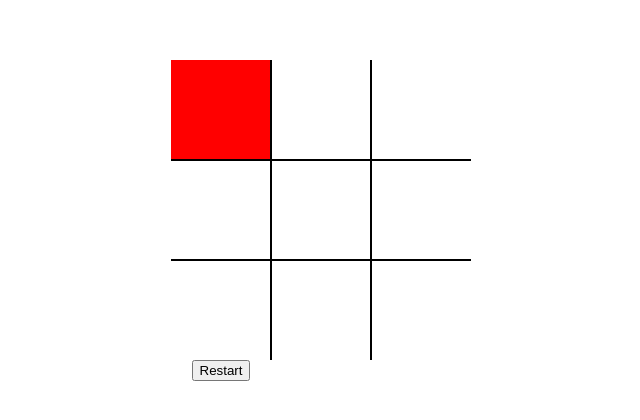
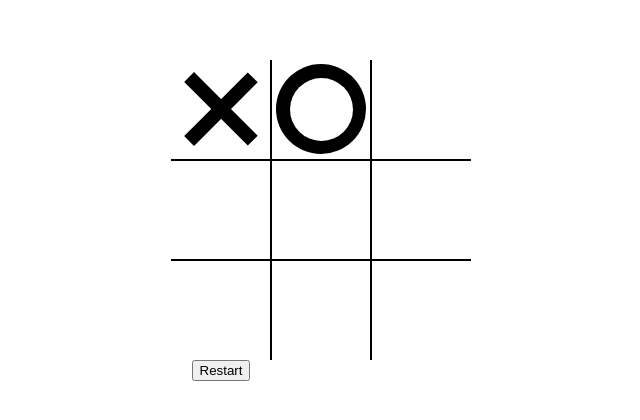
Before and after one commit to Aaron32365/Tic-Tac-Toe-JS, a plain HTML site: page index.html in a window 1280 px wide. Shown: the part 180-600 px from the top of the page, without its empty margins (319-959 px from the left). Drawn offline with Linux system fonts and the light colour scheme.

Commit message:
added css for tic tac toe

```diff
--- a/index.html
+++ b/index.html
@@ -7,9 +7,9 @@
     <title>Document</title>
 </head>
 <body>
-    <div class="board" id="board">
+    <div class="board x" id="board">
         <div class="cell x" data-cell></div>
-        <div class="cell" data-cell></div>
+        <div class="cell circle" data-cell></div>
         <div class="cell" data-cell></div>
         <div class="cell" data-cell></div>
         <div class="cell" data-cell></div>
--- a/styles.css
+++ b/styles.css
@@ -5,7 +5,7 @@
   /* css variables */
   :root{
       --cell-size: 100px;
-      --mark-size: cal(var(--cell-size) * .9);
+      --mark-size: calc(var(--cell-size) * .9);
   }
 
   body {
@@ -24,13 +24,37 @@
     grid-template-columns: repeat(3, auto);
   }
 
+.cell.x::before,
+.cell.x::after{
+    background-color: black;
+}
+
+
+.board.x .cell:not(.x):not(.circle):hover::before{
+    background-color: lightgray;
+}
+
+.board.x .cell:not(.x):not(.circle):hover::after{
+    background-color: lightgray;
+}
+
+
   /* each cell on board */
   .cell {
     width: var(--cell-size);
     height: var(--cell-size);
     border: 1px solid black;
+    display: flex;
+    justify-content: center;
+    align-items: center;
+    position: relative;
+    cursor: pointer;
   }
 
+  .cell.x,
+  .cell.circle{
+      cursor: not-allowed;
+  }
   /* remove border for cells on top */
   .cell:first-child,
   .cell:nth-child(2),
@@ -54,6 +78,44 @@
       border-bottom: none;
   }
 
-.cell.x{
-    background-color: red;
+/* create x in css */
+
+.cell.x::before,
+.cell.x::after,
+.board.x .cell:not(.x):not(.circle):hover::before,
+.board.x .cell:not(.x):not(.circle):hover::after {
+    position: absolute;
+    content:'';
+    width: calc(var(--mark-size) * .15);
+    height: var(--mark-size)
 }
+
+.cell.x::before,
+.board.x .cell:not(.x):not(.circle):hover::before{
+    transform: rotate(45deg);
+}
+.cell.x::after,
+.board.x .cell:not(.x):not(.circle):hover::after {
+    transform: rotate(-45deg);
+}
+
+
+/* create o in css */
+.cell.circle::before,
+.cell.circle::after {
+    position: absolute;
+    content:'';
+    border-radius: 50%;
+}
+
+.cell.circle::before{
+    width: var(--mark-size);
+    height: var(--mark-size);
+    background-color: black;
+}
+
+.cell.circle::after{
+    width: calc(var(--mark-size) * .7);
+    height: calc(var(--mark-size) * .7);
+    background-color: white;
+}
```
